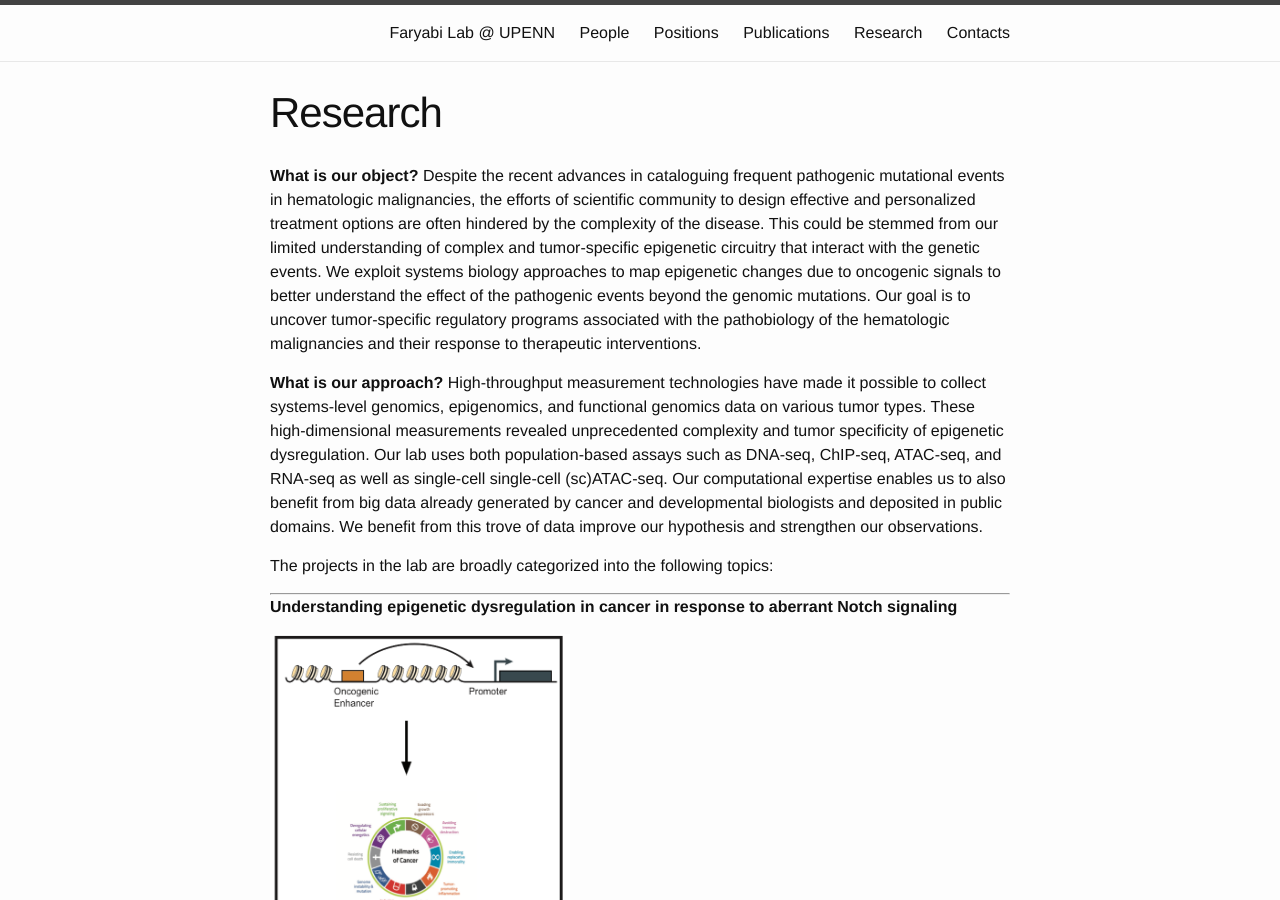
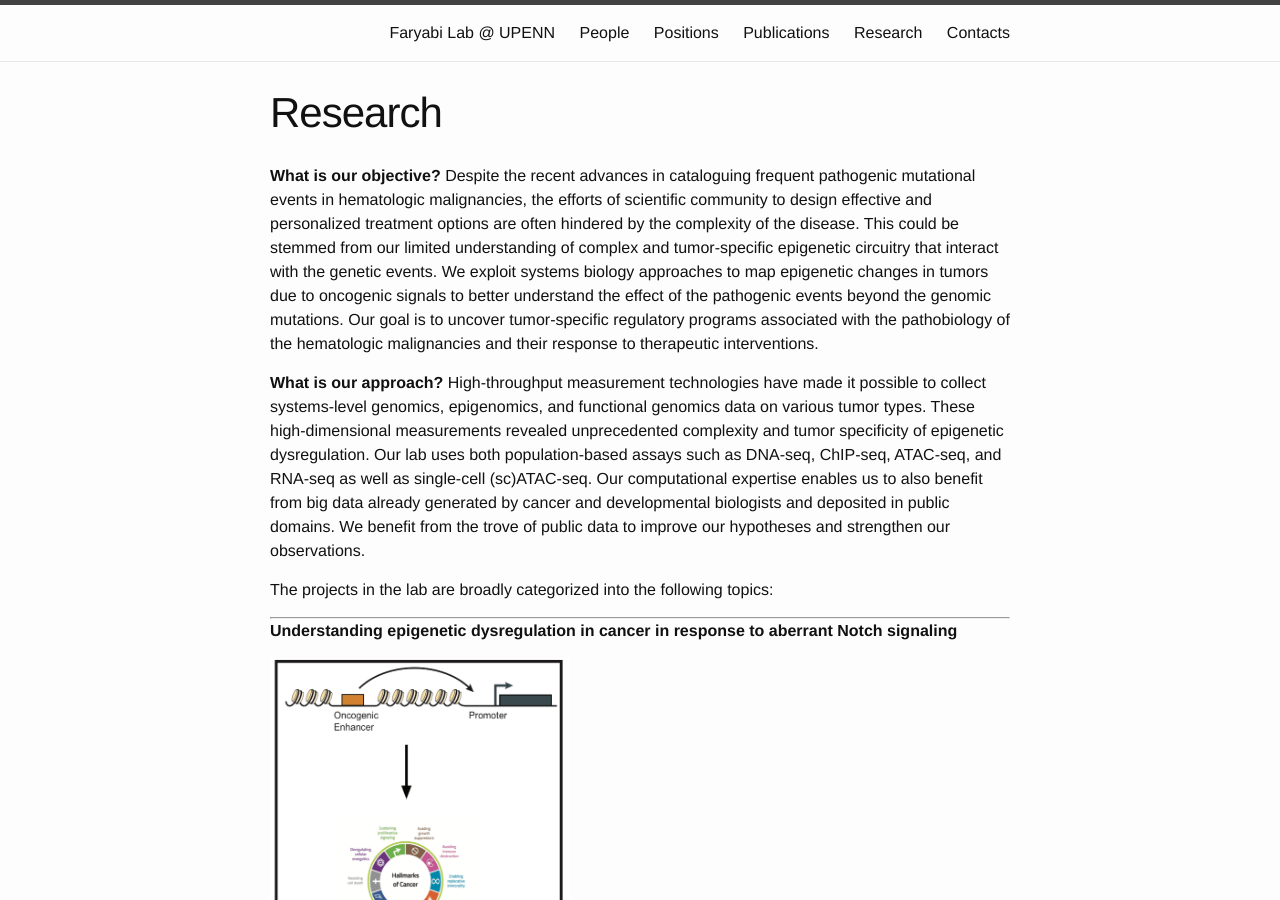
Before and after one commit to faryabib/faryabib.github.io, a Jekyll site: the page built from research.md, in a window 1280 px wide and 900 px high. Built offline with Jekyll 4.4.1, drawn with Linux system fonts in a browser that asks for light colours.

Commit message:
V2 fixed few typos

```diff
--- a/research.md
+++ b/research.md
@@ -4,9 +4,9 @@ title: Research
 permalink: /research.html
 ---
 
-**What is our object?** Despite the recent advances in cataloguing frequent pathogenic mutational events in hematologic malignancies, the efforts of scientific community to design effective and personalized treatment options are often hindered by the complexity of the disease. This could be stemmed from our limited understanding of complex and tumor-specific epigenetic circuitry that interact with the genetic events. We exploit systems biology approaches to map epigenetic changes due to oncogenic signals to better understand the effect of the pathogenic events beyond the genomic mutations. Our goal is to uncover tumor-specific regulatory programs associated with the pathobiology of the hematologic malignancies and their response to therapeutic interventions.
+**What is our objective?** Despite the recent advances in cataloguing frequent pathogenic mutational events in hematologic malignancies, the efforts of scientific community to design effective and personalized treatment options are often hindered by the complexity of the disease. This could be stemmed from our limited understanding of complex and tumor-specific epigenetic circuitry that interact with the genetic events. We exploit systems biology approaches to map epigenetic changes in tumors due to oncogenic signals to better understand the effect of the pathogenic events beyond the genomic mutations. Our goal is to uncover tumor-specific regulatory programs associated with the pathobiology of the hematologic malignancies and their response to therapeutic interventions.
 
-**What is our approach?** High-throughput measurement technologies have made it possible to collect systems-level genomics, epigenomics, and functional genomics data on various tumor types. These high-dimensional measurements revealed unprecedented complexity and tumor specificity of epigenetic dysregulation. Our lab uses both population-based assays such as DNA-seq, ChIP-seq, ATAC-seq, and RNA-seq as well as single-cell single-cell (sc)ATAC-seq. Our computational expertise enables us to also benefit from big data already generated by cancer and developmental biologists and deposited in public domains. We benefit from this trove of data improve our hypothesis and strengthen our observations.
+**What is our approach?** High-throughput measurement technologies have made it possible to collect systems-level genomics, epigenomics, and functional genomics data on various tumor types. These high-dimensional measurements revealed unprecedented complexity and tumor specificity of epigenetic dysregulation. Our lab uses both population-based assays such as DNA-seq, ChIP-seq, ATAC-seq, and RNA-seq as well as single-cell (sc)ATAC-seq. Our computational expertise enables us to also benefit from big data already generated by cancer and developmental biologists and deposited in public domains. We benefit from the trove of public data to improve our hypotheses and strengthen our observations.
 
 The projects in the lab are broadly categorized into the following topics:
 
```
